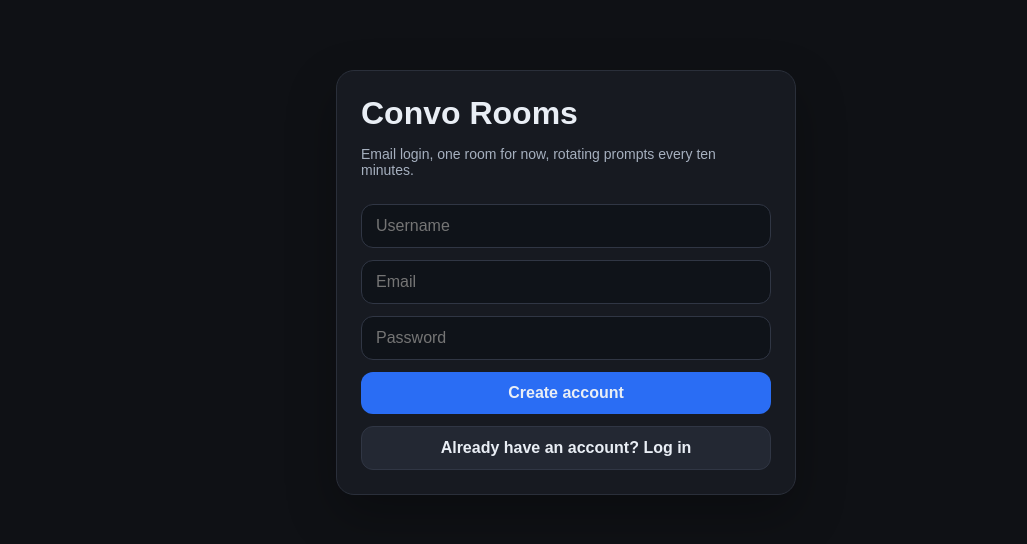
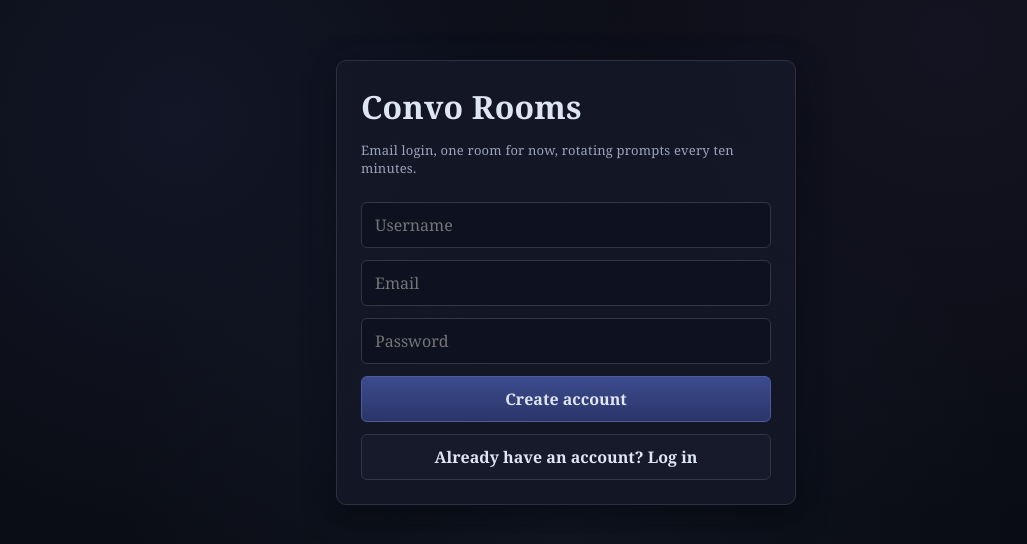
Before and after one commit to TheCittyKitty/convo-site, a Next.js app: page / in a window 1280 px wide. Shown: the part 118-662 px from the top of the page, without its empty margins (74-1101 px from the left). Built offline with nearby package versions, Linux system fonts and the light colour scheme; no server answers.

Commit message:
description of change

```diff
--- a/app/globals.css
+++ b/app/globals.css
@@ -1,15 +1,33 @@
 * { box-sizing: border-box; }
+
 html, body {
   margin: 0;
   padding: 0;
-  background: #0f1115;
-  color: #e9eef5;
-  font-family: Arial, Helvetica, sans-serif;
+
+  /* 🌌 Starry night gradient */
+  background:
+    radial-gradient(circle at 20% 30%, rgba(120,140,255,0.08), transparent 40%),
+    radial-gradient(circle at 80% 20%, rgba(180,140,255,0.06), transparent 40%),
+    radial-gradient(circle at 50% 80%, rgba(120,180,255,0.05), transparent 50%),
+    #0a0c14;
+
+  color: #dfe6f3;
+
+  /* Softer, less default look */
+  font-family: "Georgia", "Times New Roman", serif;
+  letter-spacing: 0.2px;
 }
+
 a { color: inherit; text-decoration: none; }
+
 button, input {
   font: inherit;
 }
+
+/* =========================
+   AUTH / CENTER CARD
+========================= */
+
 .page-shell {
   min-height: 100vh;
   display: flex;
@@ -17,96 +35,162 @@ button, input {
   justify-content: center;
   padding: 24px;
 }
+
 .card {
   width: min(460px, 100%);
-  background: #171a21;
-  border: 1px solid #2a2f3a;
-  border-radius: 18px;
+  background: rgba(20, 24, 38, 0.9);
+  border: 1px solid #2b3142;
+  border-radius: 10px; /* reduced roundness */
   padding: 24px;
-  box-shadow: 0 20px 50px rgba(0,0,0,.28);
+
+  /* subtle glow instead of heavy shadow */
+  box-shadow:
+    0 10px 30px rgba(0,0,0,.5),
+    0 0 40px rgba(100,120,255,0.05);
 }
+
+/* =========================
+   INPUTS / BUTTONS
+========================= */
+
 .input, .button, .textarea {
   width: 100%;
-  border-radius: 12px;
-  border: 1px solid #303644;
-  background: #0f1319;
-  color: #e9eef5;
-  padding: 12px 14px;
+  border-radius: 6px; /* sharper */
+  border: 1px solid #2f3648;
+  background: #0e1220;
+  color: #dfe6f3;
+  padding: 11px 13px;
 }
+
 .textarea {
   min-height: 88px;
   resize: vertical;
 }
+
+/* ✨ softer accent instead of bright blue */
 .button {
   cursor: pointer;
-  background: #2a6df4;
-  border: none;
-  font-weight: 700;
+  background: linear-gradient(180deg, #3c4b8f, #2a3568);
+  border: 1px solid #4c5aa0;
+  font-weight: 600;
+  transition: all 0.15s ease;
 }
+
+.button:hover {
+  background: linear-gradient(180deg, #4b5fc0, #323f7a);
+  border-color: #6d7eff;
+}
+
 .button.secondary {
-  background: #232833;
-  border: 1px solid #303644;
+  background: #161a2a;
+  border: 1px solid #2f3648;
 }
+
+/* =========================
+   TEXT
+========================= */
+
 .row { display: flex; gap: 12px; }
 .col { display: flex; flex-direction: column; gap: 12px; }
-.small { color: #a6b0bf; font-size: 14px; }
-.error { color: #ff8585; font-size: 14px; }
-.success { color: #82d69d; font-size: 14px; }
+
+.small {
+  color: #9aa4bb;
+  font-size: 13px;
+}
+
+.error { color: #ff9c9c; font-size: 14px; }
+.success { color: #9ce6b2; font-size: 14px; }
+
+/* =========================
+   TOP BAR
+========================= */
+
 .topbar {
   display: flex;
   justify-content: space-between;
   align-items: center;
   gap: 16px;
-  padding: 18px 22px;
-  border-bottom: 1px solid #262b35;
-  background: #141821;
+
+  padding: 16px 22px;
+  border-bottom: 1px solid #242a3a;
+
+  background: rgba(18, 22, 36, 0.85);
+  backdrop-filter: blur(6px);
 }
+
+/* =========================
+   LAYOUT
+========================= */
+
 .layout {
   min-height: 100vh;
   display: flex;
   flex-direction: column;
 }
+
 .container {
   width: min(1200px, calc(100% - 32px));
   margin: 0 auto;
 }
+
+/* =========================
+   LOBBY
+========================= */
+
 .lobby-list {
   display: flex;
   flex-direction: column;
   gap: 10px;
   padding: 22px 0 40px;
 }
+
 .room-row {
   display: grid;
   grid-template-columns: 1.5fr .8fr .9fr auto;
   gap: 16px;
   align-items: center;
-  background: #171b24;
-  border: 1px solid #292f3a;
-  border-radius: 16px;
-  padding: 16px;
+
+  background: rgba(20, 24, 38, 0.85);
+  border: 1px solid #2a3144;
+  border-radius: 10px; /* less rounded */
+  padding: 14px;
+
+  transition: all 0.15s ease;
 }
-.room-row:hover { border-color: #3d4656; }
+
+.room-row:hover {
+  border-color: #44507a;
+  background: rgba(26, 31, 50, 0.9);
+}
+
+/* =========================
+   CHAT
+========================= */
+
 .chat-grid {
   display: grid;
   grid-template-columns: 280px 1fr;
   min-height: calc(100vh - 73px);
 }
+
 .sidebar {
-  border-right: 1px solid #262b35;
-  background: #12161d;
+  border-right: 1px solid #242a3a;
+  background: rgba(15, 19, 32, 0.9);
   padding: 18px;
 }
+
 .main-chat {
   display: grid;
   grid-template-rows: auto 1fr auto;
   min-height: 0;
 }
+
 .topic-bar {
-  padding: 18px 22px;
-  border-bottom: 1px solid #262b35;
-  background: #141821;
+  padding: 16px 22px;
+  border-bottom: 1px solid #242a3a;
+  background: rgba(18, 22, 36, 0.85);
 }
+
 .messages {
   padding: 18px 22px;
   overflow-y: auto;
@@ -115,33 +199,43 @@ button, input {
   gap: 14px;
   min-height: 0;
 }
+
 .message {
   display: flex;
   gap: 12px;
 }
+
+/* avatar less cartoony */
 .avatar {
-  width: 38px;
-  height: 38px;
-  border-radius: 50%;
-  background: #2b3342;
+  width: 36px;
+  height: 36px;
+  border-radius: 8px;
+  background: #22283a;
   display: flex;
   align-items: center;
   justify-content: center;
-  font-weight: 700;
-  flex: 0 0 auto;
+  font-weight: 600;
 }
+
+/* message bubble more subtle */
 .bubble {
-  background: #171c24;
-  border: 1px solid #2a2f39;
-  border-radius: 14px;
+  background: rgba(20, 25, 40, 0.85);
+  border: 1px solid #2b3145;
+  border-radius: 8px;
   padding: 10px 12px;
   max-width: min(760px, 100%);
 }
+
 .compose {
-  border-top: 1px solid #262b35;
-  padding: 16px 22px;
-  background: #141821;
+  border-top: 1px solid #242a3a;
+  padding: 14px 22px;
+  background: rgba(18, 22, 36, 0.85);
 }
+
+/* =========================
+   RESPONSIVE
+========================= */
+
 @media (max-width: 900px) {
   .chat-grid { grid-template-columns: 1fr; }
   .sidebar { display: none; }
```
